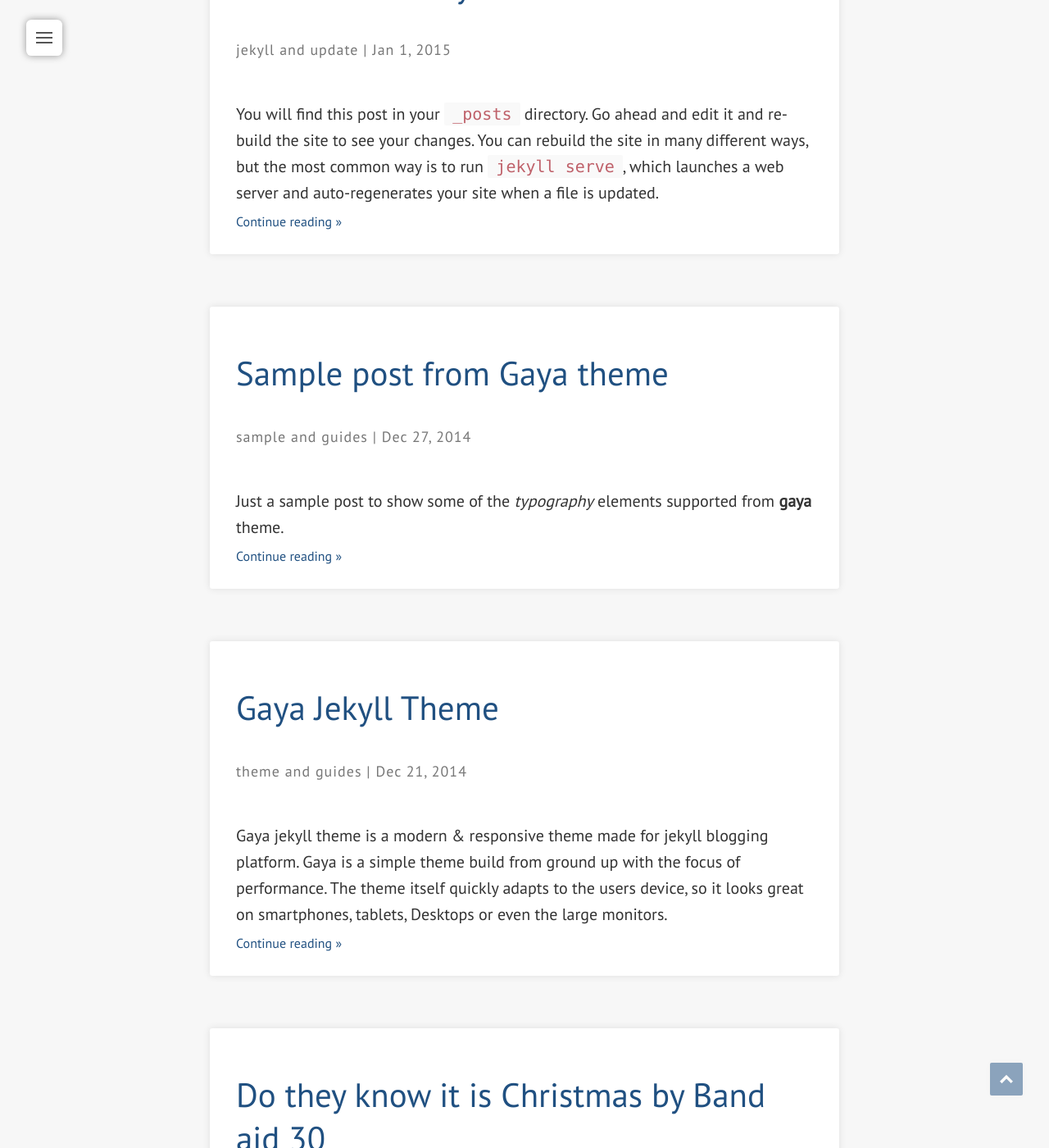
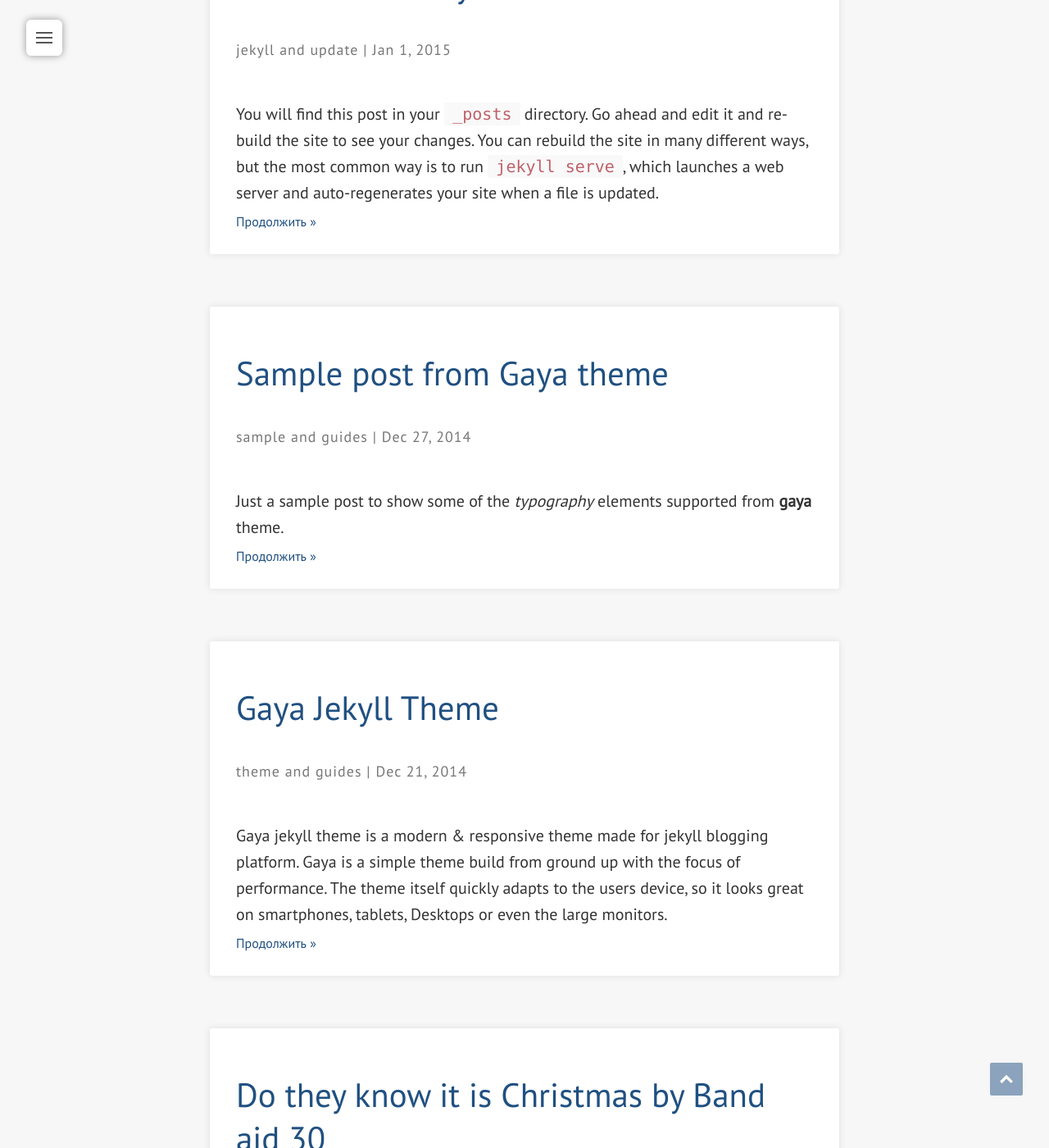
Before and after one commit to dein0s-tired/projecteye, a Jekyll site: the page built from index.html, in a window 1280 px wide and 1400 px high, scrolled down 1752 px. Shown: the whole window at 82% size. Built offline with Jekyll 4.4.1, drawn with Linux system fonts in a browser that asks for light colours; nearby versions of some CDN libraries; the list of posts is cut into pages by our own code; some of the changed text lies outside the part shown.

```diff
--- a/index.html
+++ b/index.html
@@ -37,7 +37,7 @@
 
     {{ post.excerpt }}
     <a href="{{ post.url | append: '/' | replace: '//', '/' | prepend: site.baseurl | prepend: site.url |  }}">
-      Continue reading »
+      Продолжить »
     </a>
   </article>
   {% endfor %}
@@ -49,13 +49,13 @@
   {% if paginator.next_page %}
       <a class="pagination-item older btn" href="{{ paginator.next_page_path | prepend: site.baseurl | append: '/' | replace: '//', '/' }}">Older</a>
   {% else %}
-    <span class="pagination-item older btn-disabled">Older</span>
+    <span class="pagination-item older btn-disabled">Туда ->></span>
   {% endif %}
 
   {% if paginator.previous_page %}
     <a class="pagination-item newer btn " href="{{ paginator.previous_page_path | prepend: site.baseurl | append: '/' | replace: '//', '/' }}">Newer</a>
   {% else %}
-    <span class="pagination-item newer btn-disabled">Newer</span>
+    <span class="pagination-item newer btn-disabled"><<- Сюда</span>
   {% endif %}
 
 </div>
```
Also changed, not shown: _posts/2015-06-21-project-eye-first-part.md (+1 -1 lines).
